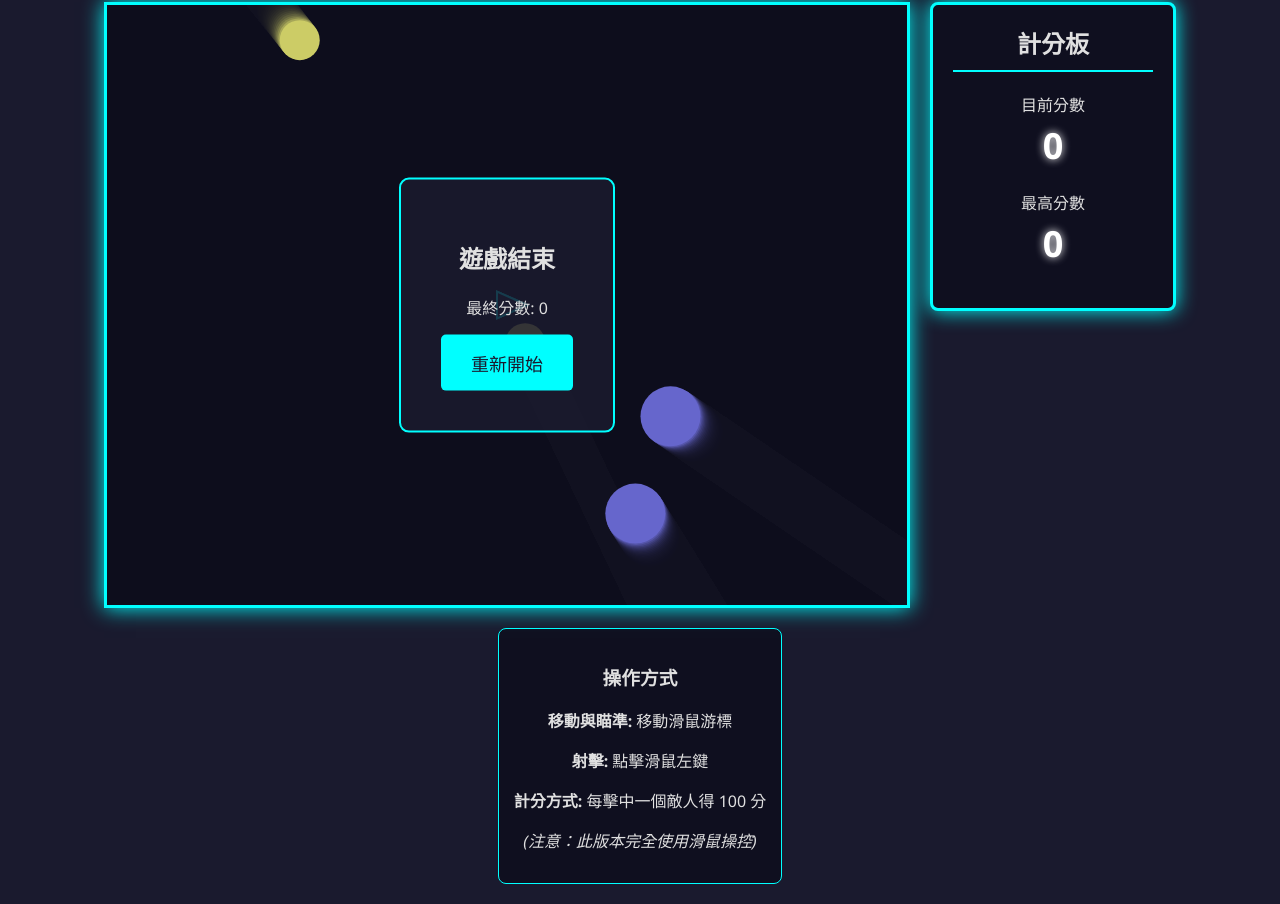
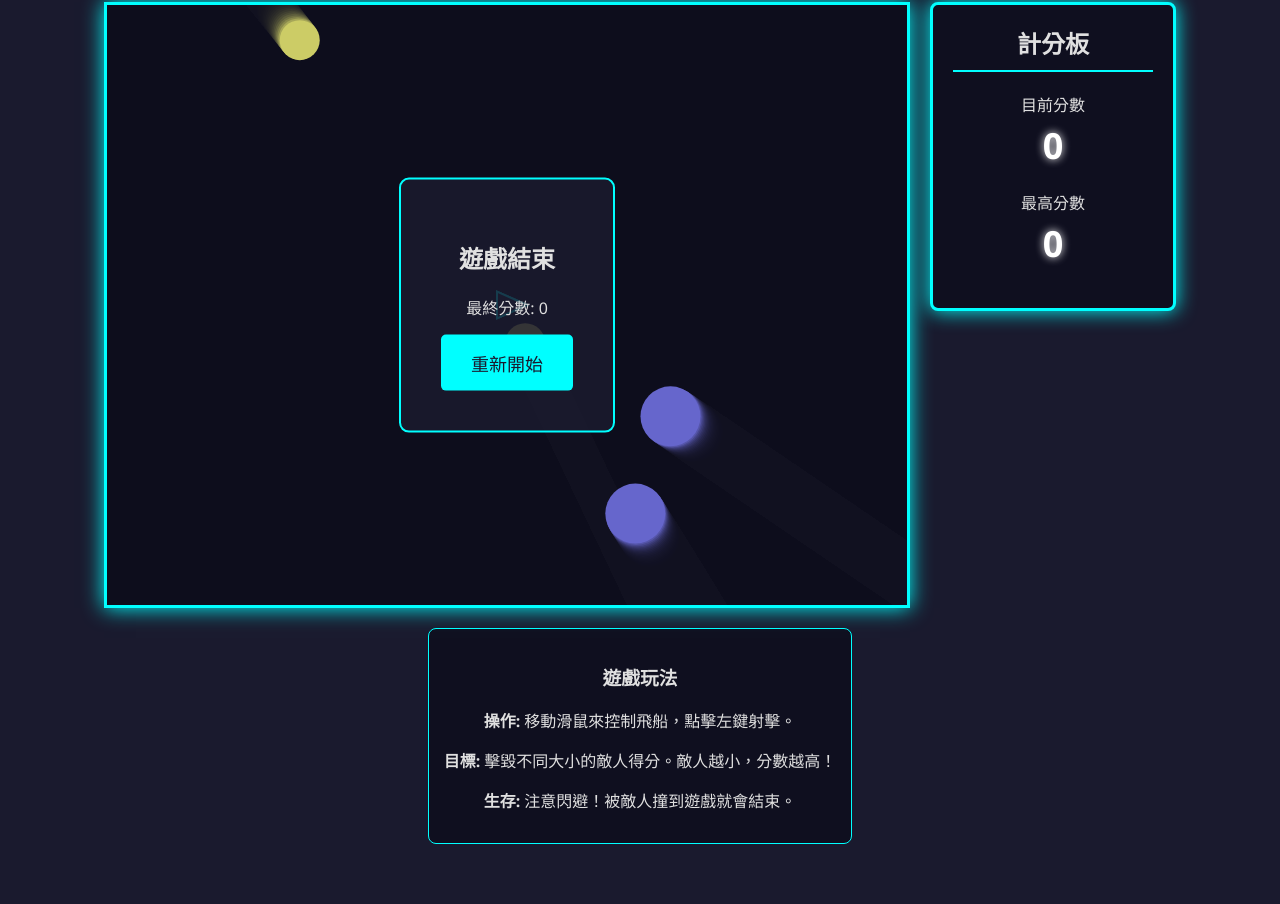
Before and after one commit to s113384-pixel/my-space-shooter, a plain HTML site: page index.html in a window 1280 px wide. Shown: the part 107-1011 px from the top of the page. After the commit the page ends 971 px from the top, so only its background shows below. Drawn offline with Linux system fonts and the light colour scheme.

Commit message:
Update index.html

```diff
--- a/index.html
+++ b/index.html
@@ -33,12 +33,12 @@
     </div>
 
     <div class="controls-info">
-        <h3>操作方式</h3>
-        <p><strong>移動與瞄準:</strong> 移動滑鼠游標</p>
-        <p><strong>射擊:</strong> 點擊滑鼠左鍵</p>
-        <p><strong>計分方式:</strong> 每擊中一個敵人得 100 分</p>
-        <p><em>(注意：此版本完全使用滑鼠操控)</em></p>
+        <h3>遊戲玩法</h3>
+        <p><strong>操作:</strong> 移動滑鼠來控制飛船，點擊左鍵射擊。</p>
+        <p><strong>目標:</strong> 擊毀不同大小的敵人得分。敵人越小，分數越高！</p>
+        <p><strong>生存:</strong> 注意閃避！被敵人撞到遊戲就會結束。</p>
     </div>
+
     <script src="script.js"></script>
 </body>
 </html>
```
